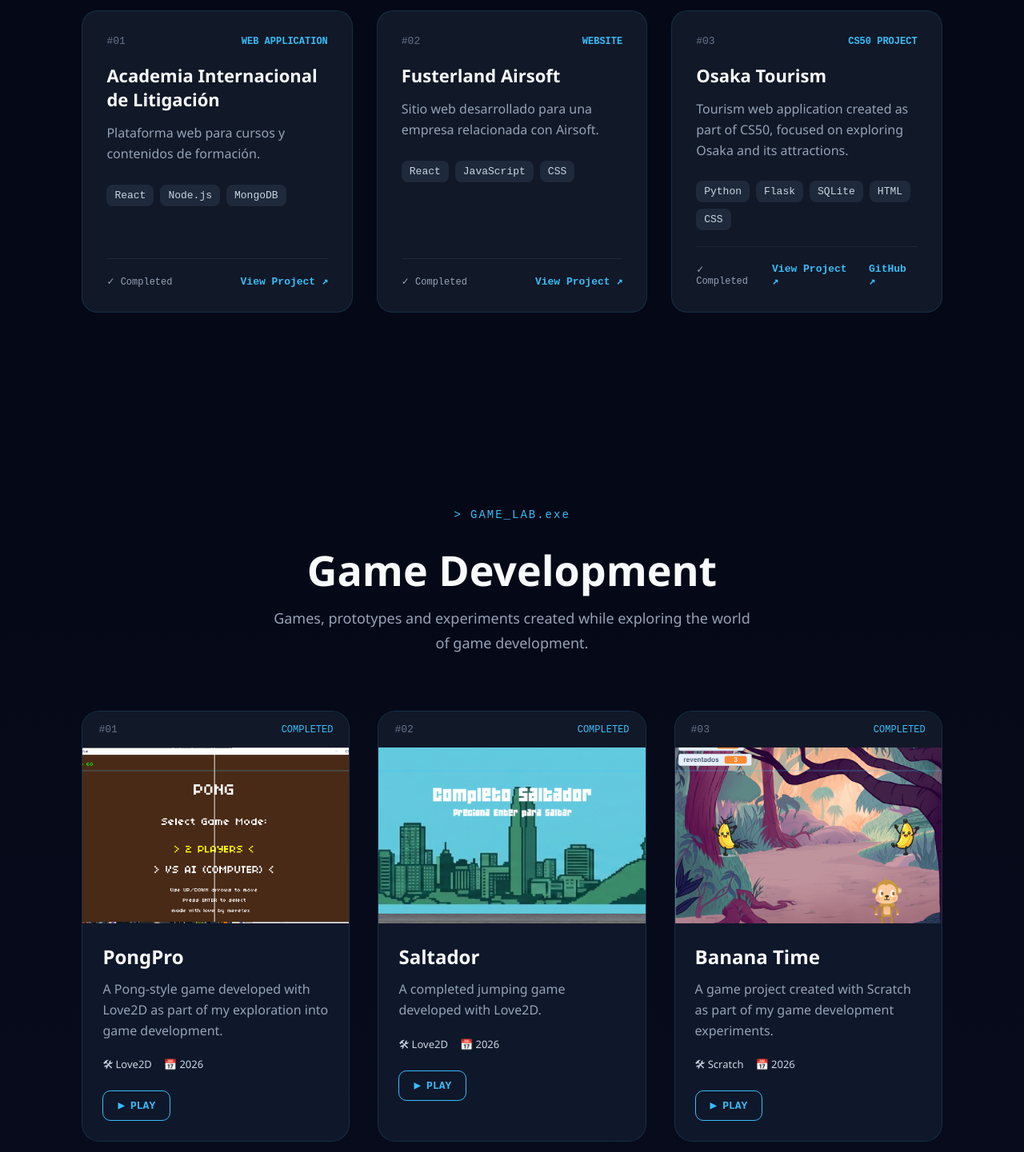
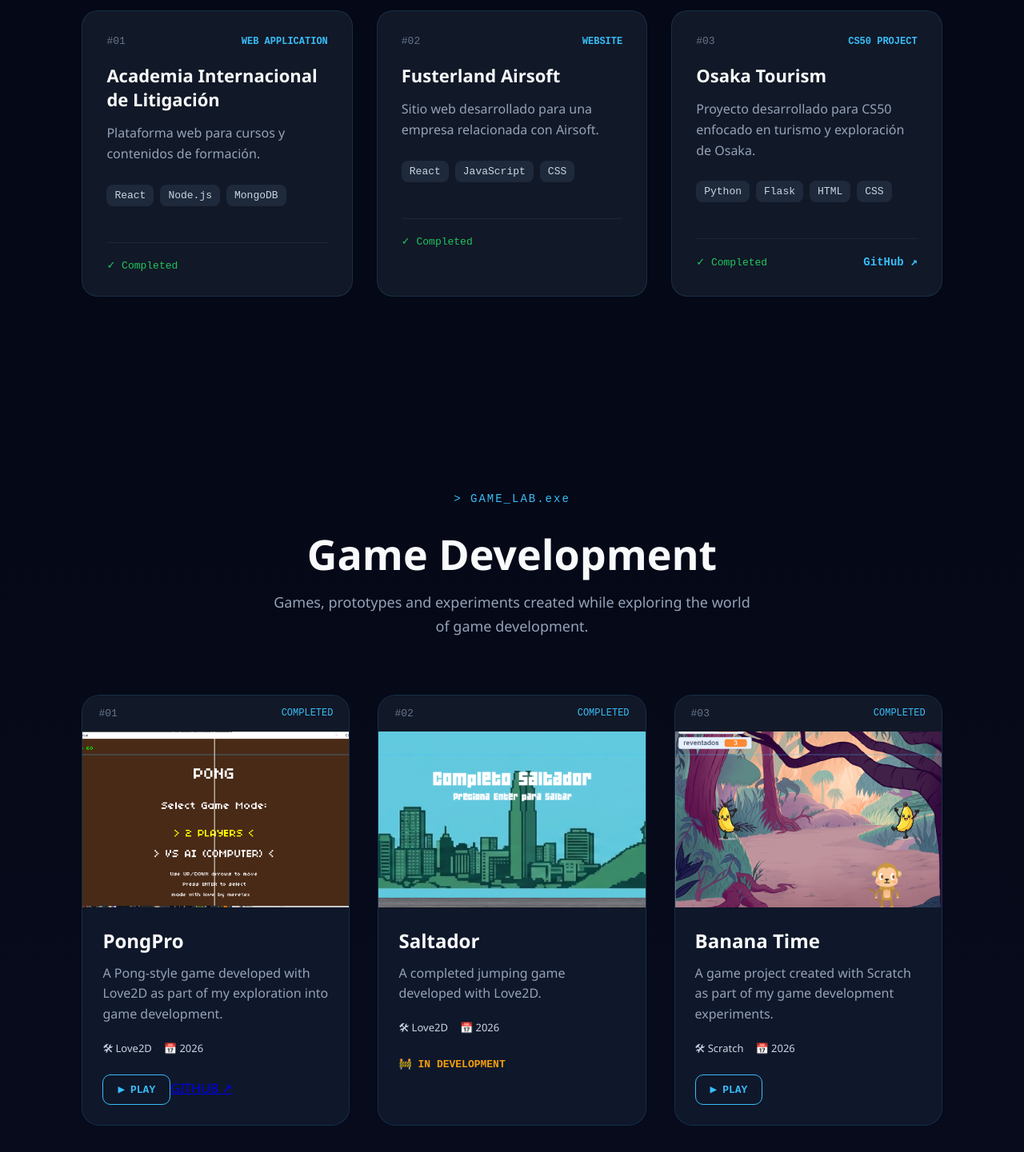
Before and after one commit to sebastianamor/moreteck-portfolio, a React (Vite) app: page / in a window 1280 px wide. Shown: the part 2920-4361 px from the top of the page at 80% size. Built offline with nearby package versions, Linux system fonts and the light colour scheme.

Commit message:
Polish portfolio UI and UX

```diff
--- a/src/components/sections/GameLab.css
+++ b/src/components/sections/GameLab.css
@@ -410,3 +410,20 @@
     rgba(56, 189, 248, .25);
 
 }
+
+.game-development,
+.game-unavailable {
+  display: inline-block;
+
+  font-family: monospace;
+  font-size: 13px;
+  font-weight: bold;
+}
+
+.game-development {
+  color: #f59e0b;
+}
+
+.game-unavailable {
+  color: #64748b;
+}
--- a/src/components/sections/GameLab.jsx
+++ b/src/components/sections/GameLab.jsx
@@ -93,15 +93,17 @@ function GameLab() {
 
               <div className="game-actions">
 
-  {game.status === "Completed" ? (
+ {game.status === "Completed" && game.link !== "#" ? (
   <a
     href={game.link}
+    target="_blank"
+    rel="noopener noreferrer"
     className="play-button"
   >
     ▶ PLAY
   </a>
 ) : (
-    <span className="development-button">
+  <span className="game-development">
     🚧 IN DEVELOPMENT
   </span>
 )}
--- a/src/components/sections/WebLab.css
+++ b/src/components/sections/WebLab.css
@@ -211,3 +211,45 @@
     flex-wrap: wrap;
   }
 }
+
+.project-footer {
+  display: flex;
+
+  justify-content: space-between;
+
+  align-items: center;
+
+  gap: 15px;
+
+  margin-top: 25px;
+}
+
+.project-links {
+  display: flex;
+
+  gap: 15px;
+
+  flex-wrap: wrap;
+}
+
+.project-links a {
+  color: #38bdf8;
+
+  text-decoration: none;
+
+  font-weight: bold;
+
+  font-size: 14px;
+}
+
+.project-links a:hover {
+  text-decoration: underline;
+}
+
+.project-status {
+  color: #22c55e;
+
+  font-family: monospace;
+
+  font-size: 13px;
+}
--- a/src/components/sections/WebLab.jsx
+++ b/src/components/sections/WebLab.jsx
@@ -6,7 +6,6 @@ function WebLab() {
     <section id="web-lab" className="web-lab">
 
       <div className="web-lab-header">
-
         <span className="lab-tag">
           &gt; WEB_LAB.exe
         </span>
@@ -19,21 +18,15 @@ function WebLab() {
           Projects, experiments and applications
           built during my journey as a developer.
         </p>
-
       </div>
 
-
       <div className="projects-grid">
-
         {projects.map((project) => (
-
           <article
             className="project-card"
             key={project.id}
           >
-
             <div className="project-card-top">
-
               <span className="project-number">
                 #{String(project.id).padStart(2, "0")}
               </span>
@@ -41,7 +34,6 @@ function WebLab() {
               <span className="project-category">
                 {project.category}
               </span>
-
             </div>
 
             <h3>
@@ -53,23 +45,20 @@ function WebLab() {
             </p>
 
             <div className="technologies">
-
               {project.technologies.map((technology) => (
                 <span key={technology}>
                   {technology}
                 </span>
               ))}
-
             </div>
 
             <div className="project-footer">
-
               <span className="project-status">
                 ✓ {project.status}
               </span>
 
               <div className="project-links">
-
+                {project.link !== "#" && (
                   <a
                     href={project.link}
                     target="_blank"
@@ -77,8 +66,9 @@ function WebLab() {
                   >
                     View Project ↗
                   </a>
+                )}
 
-    {project.github && project.github !== "#" && (
+                {project.github !== "#" && (
                   <a
                     href={project.github}
                     target="_blank"
@@ -87,17 +77,11 @@ function WebLab() {
                     GitHub ↗
                   </a>
                 )}
-
               </div>
-
             </div>
-
           </article>
-
         ))}
-
       </div>
-
     </section>
   );
 }
--- a/src/data/games.js
+++ b/src/data/games.js
@@ -9,7 +9,7 @@ const games = [
   status: "Completed",
   image: `${import.meta.env.BASE_URL}images/games/pongpro.png`,
   link: "https://sebastianamor.github.io/pon1/",
-  github: "#"
+  github: "https://github.com/sebastianamor"
 },
 
   {
--- a/src/data/projects.js
+++ b/src/data/projects.js
@@ -27,12 +27,13 @@ const projects = [
     id: 3,
     title: "Osaka Tourism",
     description:
-      "Tourism web application created as part of CS50, focused on exploring Osaka and its attractions.",
-    technologies: ["Python", "Flask", "SQLite", "HTML", "CSS"],
+      "Proyecto desarrollado para CS50 enfocado en turismo y exploración de Osaka.",
+    technologies: ["Python", "Flask", "HTML", "CSS"],
     category: "CS50 Project",
     status: "Completed",
     link: "#",
-    github: "https://github.com/sebastianamor/osaka-turims-"
+    github:
+      "https://github.com/sebastianamor/osaka-turims-/tree/main/osaka_tourism"
   }
 ];
 
```
Lines whose indentation alone changed are shown as unchanged.
